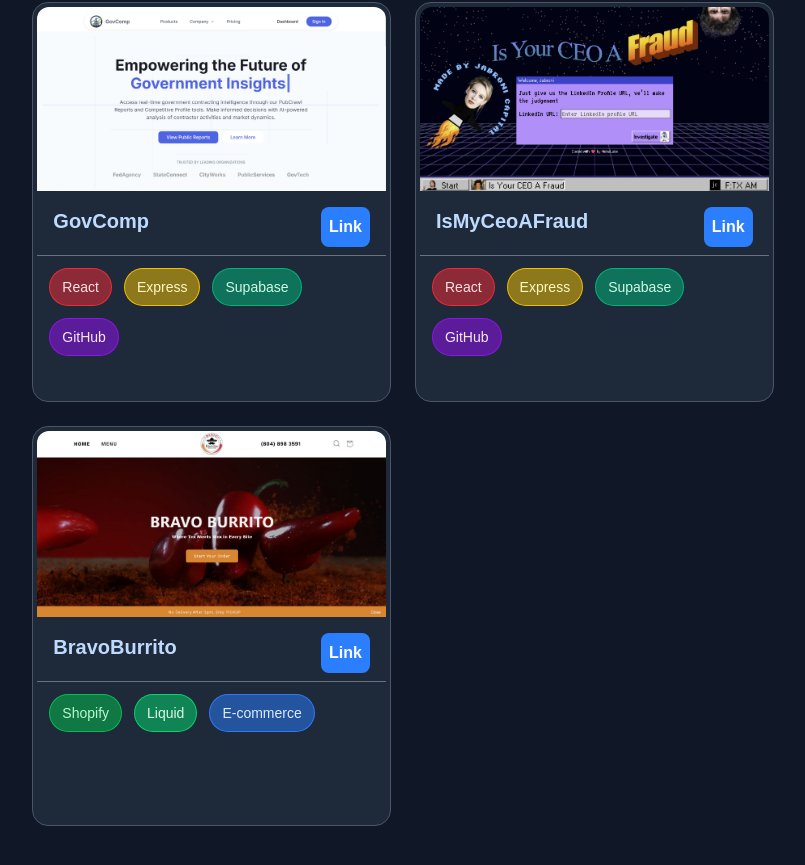
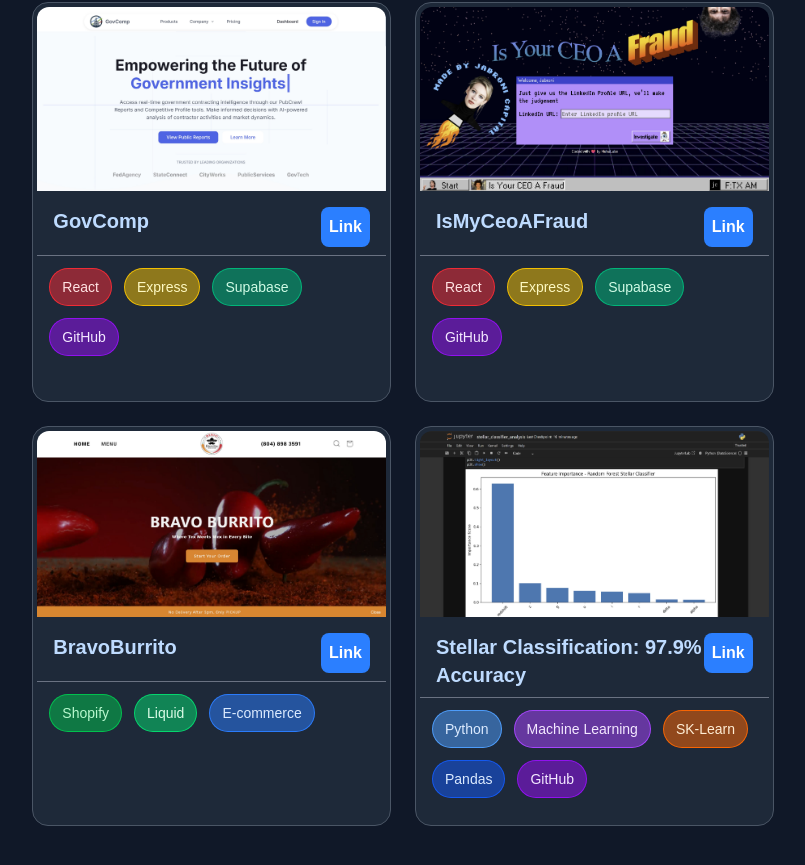
Before and after one commit to NPierce1798/portfolio, a Next.js app: page / in a window 1280 px wide. Shown: the part 1291-2156 px from the top of the page, without its empty margins (237-1042 px from the left). Built offline with nearby package versions, Linux system fonts and the light colour scheme; no server answers.

Commit message:
Added old project

```diff
--- a/src/app/page.tsx
+++ b/src/app/page.tsx
@@ -1,6 +1,6 @@
 import Image from "next/image";
 
-type VariantType = 'javascript' | 'python' | 'typescript' | 'nextjs' | 'react' | 'tailwind' | 'django' | 'restapi' | 'express' | 'supabase' | 'github' | 'vercel' | 'digitalocean' | 'liquid' | 'shopify' | 'ecommerce' | 'default';
+type VariantType = 'javascript' | 'python' | 'typescript' | 'nextjs' | 'react' | 'tailwind' | 'django' | 'restapi' | 'express' | 'supabase' | 'github' | 'vercel' | 'digitalocean' | 'liquid' | 'shopify' | 'ecommerce' | 'machinelearning' | 'pandas' |'default';
 
 interface TagProps {
   children: React.ReactNode;
@@ -33,9 +33,15 @@
       digitalocean: 'bg-blue-400/50 text-blue-100 border-blue-400/90',
 
       // Other
+      machinelearning: 'bg-purple-500/50 text-purple-100 border-purple-500/90',
       liquid: 'bg-green-400/50 text-green-100 border-green-400/90',
       shopify: 'bg-green-500/50 text-green-200 border-green-500/90',
       ecommerce: 'bg-blue-500/50 text-blue-100 border-blue-500/90',
+
+      // Other tools
+      sklearn: 'bg-orange-500/50 text-orange-100 border-orange-500/90',
+      pandas: 'bg-blue-600/50 text-blue-100 border-blue-600/90',
+      jupyter: 'bg-orange-600/50 text-orange-100 border-orange-600/90',
 
       // Default
       default: 'bg-gray-500/50 text-gray-100 border-gray-500/90'
@@ -113,6 +119,19 @@
               'ecommerce'
             ]
         },
+                {
+            title: 'Stellar Classification: 97.9% Accuracy',
+            desc: 'Stellar classification and model comparision',
+            image: '/images/stellar.jpg',
+            link: 'https://github.com/NPierce1798/StellarClassifier',
+            tags: [
+              'python',
+              'machinelearning',
+              'sklearn',
+              'pandas',
+              'github'
+            ]
+        },
 
     ];
 
@@ -132,7 +151,10 @@
       digitalocean: 'DigitalOcean',
       liquid: 'Liquid',
       shopify: 'Shopify',
-      ecommerce: 'E-commerce'
+      ecommerce: 'E-commerce',
+      machinelearning: 'Machine Learning',
+      sklearn: 'SK-Learn',
+      pandas: 'Pandas'
     };
 
   return (
```
Also changed, not shown: public/images/stellar.jpg (added).
